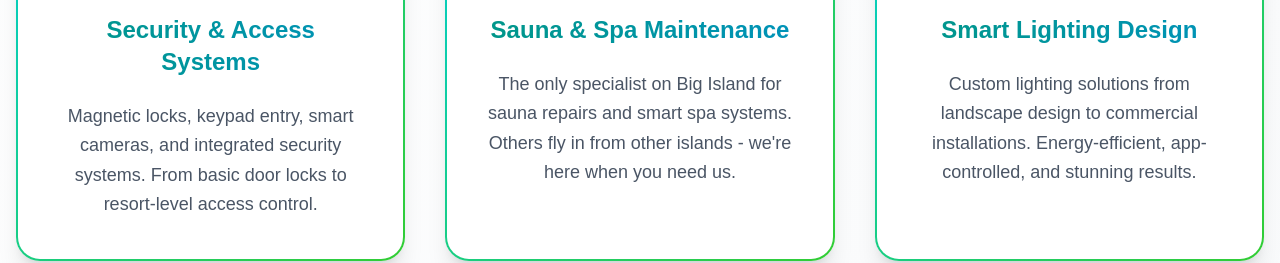
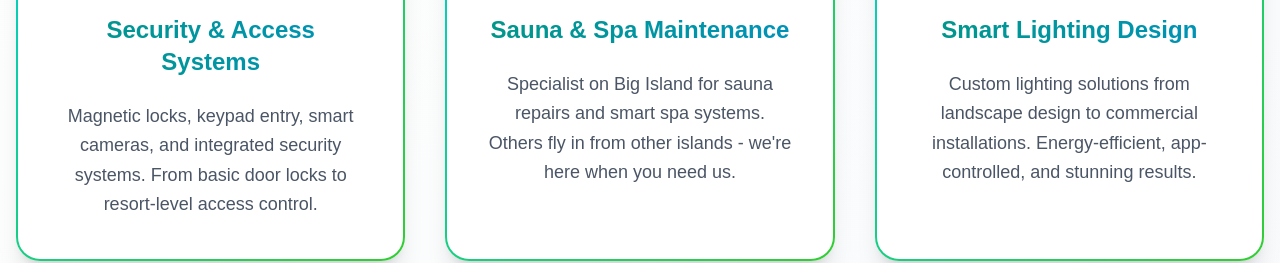
Before and after one commit to brennanhunter/reef-tech-solutions, a Next.js app: page / in a window 1280 px wide. Shown: the part 1740-2003 px from the top of the page. Built offline with nearby package versions, Linux system fonts and the light colour scheme.

Commit message:
Changed some things.

```diff
--- a/src/app/page.tsx
+++ b/src/app/page.tsx
@@ -314,7 +314,7 @@ export default function Home() {
               {
                 icon: "🌡️",
                 title: "Sauna & Spa Maintenance",
-                description: "The only specialist on Big Island for sauna repairs and smart spa systems. Others fly in from other islands - we're here when you need us."
+                description: "Specialist on Big Island for sauna repairs and smart spa systems. Others fly in from other islands - we're here when you need us."
               },
               {
                 icon: "💡",
```
